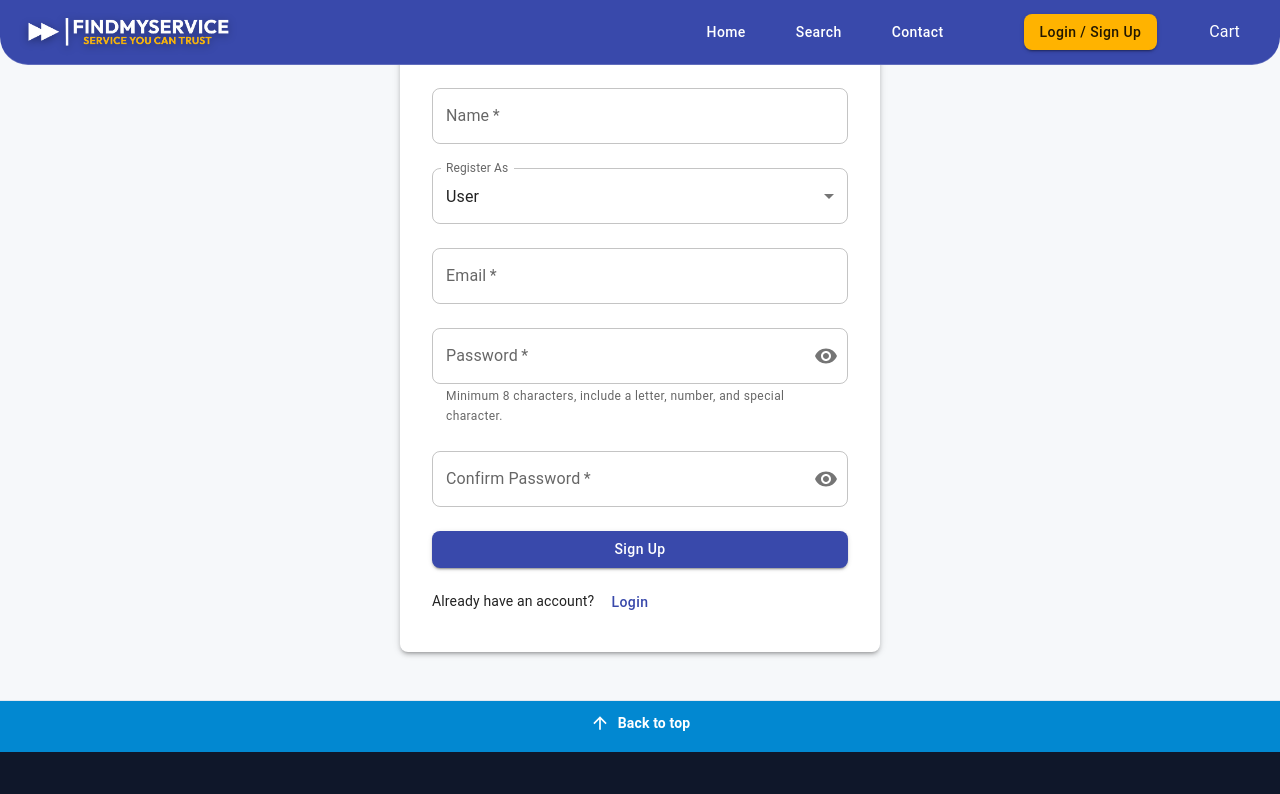
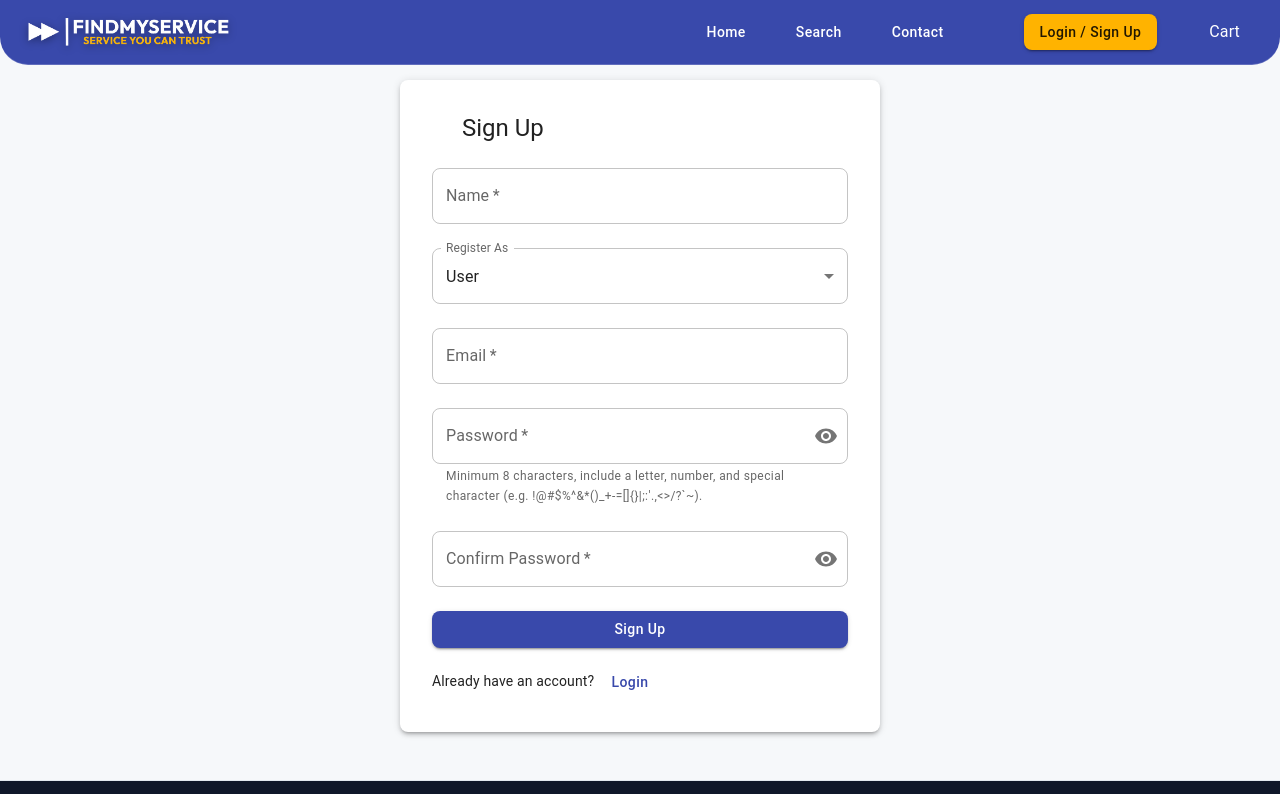
Before and after one commit to Diptodas123/findmyservice-client, a React (Vite) app: page /signup in a window 1280 px wide. Shown: the top 794 px of the page. Built offline with nearby package versions, Linux system fonts and the light colour scheme; some icons are missing.

Commit message:
Add toastmessage in login and signup and format repo

```diff
--- a/src/App.jsx
+++ b/src/App.jsx
@@ -1,9 +1,10 @@
 import { BrowserRouter, Route, Routes } from 'react-router-dom';
 import Header from './components/GlobalHeader/Header';
-import HomePage from './pages/HomePage';
+import HomePage from './pages/Home/HomePage.jsx';
 import GlobalFooter from './components/GlobalFooter/GlobalFooter';
-import Login from './pages/Login.jsx';
-import Signup from './pages/Signup.jsx';
+import BackToTop from './components/BackToTop/BackToTop';
+import Login from './pages/Login/Login.jsx';
+import Signup from './pages/Signup/Signup.jsx';
 
 
 function App() {
@@ -16,6 +17,7 @@ function App() {
         <Route path="/signup" element={<Signup />} />
       </Routes>
       <GlobalFooter />
+      <BackToTop />
     </BrowserRouter>
   );
 }
--- /dev/null
+++ b/src/components/BackToTop/BackToTop.jsx
@@ -0,0 +1,33 @@
+import React, { useEffect, useState } from 'react';
+import { Fab } from '@mui/material';
+import KeyboardArrowUpIcon from '@mui/icons-material/KeyboardArrowUp';
+
+export default function BackToTop() {
+    const [visible, setVisible] = useState(false);
+
+    useEffect(() => {
+        const onScroll = () => {
+            setVisible(window.scrollY > window.innerHeight);
+        };
+        window.addEventListener('scroll', onScroll, { passive: true });
+        onScroll();
+        return () => window.removeEventListener('scroll', onScroll);
+    }, []);
+
+    if (!visible) return null;
+
+    const handleClick = () => {
+        window.scrollTo({ top: 0, behavior: 'smooth' });
+    };
+
+    return (
+        <Fab
+            onClick={handleClick}
+            color="primary"
+            aria-label="back to top"
+            sx={{ position: 'fixed', right: 16, bottom: 24, zIndex: 1400 }}
+        >
+            <KeyboardArrowUpIcon />
+        </Fab>
+    );
+}
--- a/src/components/GlobalFooter/GlobalFooter.jsx
+++ b/src/components/GlobalFooter/GlobalFooter.jsx
@@ -1,7 +1,5 @@
-
 import "./GlobalFooter.css";
 import {
-    ArrowUpward,
     ContactEmergency,
     Email,
     Facebook,
@@ -33,10 +31,6 @@ const GlobalFooter = () => {
     const footerTextPrimary = isLight ? 'common.white' : 'text.primary';
     const footerTextSecondary = isLight ? 'grey.300' : 'text.secondary';
 
-    const backToTop = () => {
-        window.scrollTo({ top: 0, behavior: 'smooth' });
-    }
-
     return (
         <Box
             component="footer"
@@ -46,29 +40,6 @@ const GlobalFooter = () => {
                 borderTop: `1px solid ${theme.palette.divider}`,
                 mt: 6
             }}>
-            <Box
-                sx={{
-                    cursor: 'pointer',
-                    textAlign: 'center',
-                    py: 1.5,
-                    bgcolor: isLight ? 'info.main' : 'secondary.main',
-                    '&:hover': { opacity: 0.95 }
-                }}
-                onClick={backToTop}
-            >
-                <Typography
-                    variant="body2"
-                    sx={{
-                        display: 'inline-flex',
-                        alignItems: 'center',
-                        gap: 1,
-                        color: isLight ? 'common.white' : 'secondary.contrastText',
-                        fontWeight: 600
-                    }}>
-                    <ArrowUpward fontSize="small" /> Back to top
-                </Typography>
-            </Box>
-
             <Box sx={{ maxWidth: 1100, mx: 'auto', px: 3, py: 5 }}>
                 <Grid container spacing={4}>
                     <Grid item xs={12} md={4}>
--- a/src/index.css
+++ b/src/index.css
@@ -11,3 +11,21 @@ code {
   font-family: source-code-pro, Menlo, Monaco, Consolas, 'Courier New',
     monospace;
 }
+
+/* Hide vertical scrollbar but keep scrolling functional */
+/* WebKit browsers (Chrome, Safari, Edge) */
+::-webkit-scrollbar {
+  width: 0px;
+  height: 0px;
+}
+
+/* Firefox */
+html {
+  scrollbar-width: none; /* hide scrollbar */
+  -ms-overflow-style: none; /* IE and Edge */
+}
+
+/* Ensure scrollable elements keep pointer events */
+body, #root {
+  -webkit-overflow-scrolling: touch;
+}
--- a/src/pages/Login.jsx
+++ b/src/pages/Login/Login.jsx
@@ -1,8 +1,9 @@
-import { useState } from 'react';
+import React, { useState, useEffect } from 'react';
 import { Box, Button, TextField, Typography, Paper, IconButton, InputAdornment, CircularProgress, FormControl, InputLabel, Select, MenuItem } from '@mui/material';
 import { Visibility, VisibilityOff } from '@mui/icons-material';
 import { useNavigate } from 'react-router-dom';
 import PermIdentityIcon from '@mui/icons-material/PermIdentity';
+import toastMessage from '../../utils/toastMessage';
 
 export default function Login() {
   const [userData, setUserData] = useState({
@@ -20,6 +21,12 @@ export default function Login() {
   const validateEmail = (email) => {
     return /^[^\s@]+@[^\s@]+\.[^\s@]+$/.test(email);
   };
+
+  useEffect(() => {
+    if (error) {
+      toastMessage({ msg: error, type: 'error' });
+    }
+  }, [error]);
 
   const handleSubmit = async (e) => {
     e.preventDefault();
@@ -55,7 +62,10 @@ export default function Login() {
       setLoading(false);
       if (response.ok && data.token) {
         localStorage.setItem('token', data.token);
-        navigate('/');
+        toastMessage({ msg: 'Login successful! Redirecting...', type: 'success' });
+        setTimeout(() => {
+          navigate('/');
+        }, 4000);
       } else {
         setError(data.error || 'Invalid credentials');
       }
@@ -120,7 +130,6 @@ export default function Login() {
               )
             }}
           />
-          {error && <Typography color="error" variant="body2" sx={{ mb: 1 }}>{error}</Typography>}
           <Button type="submit" variant="contained" color="primary" fullWidth sx={{ mt: 2 }} disabled={loading}>
             {loading ? <CircularProgress size={24} color="inherit" /> : 'Login'}
           </Button>
--- a/src/pages/Signup.jsx
+++ b/src/pages/Signup/Signup.jsx
@@ -1,4 +1,4 @@
-import { useState } from 'react';
+import { useEffect, useState } from 'react';
 import {
   Box,
   Button,
@@ -16,6 +16,7 @@ import {
 import { Visibility, VisibilityOff } from '@mui/icons-material';
 import { useNavigate } from 'react-router-dom';
 import HowToRegIcon from '@mui/icons-material/HowToReg';
+import toastMessage from '../../utils/toastMessage';
 
 export default function Signup() {
   const [userData, setUserData] = useState({
@@ -33,6 +34,12 @@ export default function Signup() {
   const [showConfirmPassword, setShowConfirmPassword] = useState(false);
   const [loading, setLoading] = useState(false);
   const navigate = useNavigate();
+
+  useEffect(() => {
+    if (error) {
+      toastMessage({ msg: error, type: 'error' });
+    }
+  }, [error]);
 
   const validateEmail = (email) => {
     return /^[^\s@]+@[^\s@]+\.[^\s@]+$/.test(email);
@@ -91,7 +98,10 @@ export default function Signup() {
       const data = await response.json();
       setLoading(false);
       if (response.ok && data.message) {
-        navigate("/login");
+        toastMessage({ msg: 'Registration successful! Redirecting to login...', type: 'success' });
+        setTimeout(() => {
+          navigate("/login");
+        }, 4000);
       } else {
         setError(data.error || "Registration failed");
       }
@@ -102,7 +112,7 @@ export default function Signup() {
   };
 
   return (
-    <Box sx={{ display: 'flex', justifyContent: 'center', alignItems: 'center', minHeight: '80vh' }}>
+    <Box sx={{ display: 'flex', justifyContent: 'center', alignItems: 'center', minHeight: '80vh', mt: 10 }}>
       <Paper elevation={3} sx={{ p: 4, width: '100%', maxWidth: 480, boxSizing: 'border-box' }}>
         <Typography variant="h5" gutterBottom><HowToRegIcon fontSize='large' /> Sign Up</Typography>
         <form onSubmit={handleSubmit}>
@@ -112,7 +122,7 @@ export default function Signup() {
             fullWidth
             margin="normal"
             value={userData.name}
-            onChange={(e)=> onChange({target: {name: 'name', value: e.target.value}})}
+            onChange={(e) => onChange({ target: { name: 'name', value: e.target.value } })}
             required
             autoComplete="name"
           />
@@ -123,7 +133,7 @@ export default function Signup() {
               id="role"
               value={userData.role}
               label="Register As"
-              onChange={(e) => onChange({target: {name: 'role', value: e.target.value}})}
+              onChange={(e) => onChange({ target: { name: 'role', value: e.target.value } })}
             >
               <MenuItem value="USER">User</MenuItem>
               <MenuItem value="PROVIDER">Provider</MenuItem>
@@ -135,7 +145,7 @@ export default function Signup() {
             fullWidth
             margin="normal"
             value={userData.email}
-            onChange={(e) => onChange({target: {name: 'email', value: e.target.value}})}
+            onChange={(e) => onChange({ target: { name: 'email', value: e.target.value } })}
             required
             error={!!emailError}
             helperText={emailError}
@@ -147,10 +157,10 @@ export default function Signup() {
             fullWidth
             margin="normal"
             value={userData.password}
-            onChange={(e) => onChange({target: {name: 'password', value: e.target.value}})}
+            onChange={(e) => onChange({ target: { name: 'password', value: e.target.value } })}
             required
             error={!!passwordError}
-            helperText={passwordError || 'Minimum 8 characters, include a letter, number, and special character.'}
+            helperText={passwordError || "Minimum 8 characters, include a letter, number, and special character (e.g. !@#$%^&*()_+-=[]{}|;:'.,<>/?`~)."}
             autoComplete="new-password"
             InputProps={{
               endAdornment: (
@@ -172,7 +182,7 @@ export default function Signup() {
             fullWidth
             margin="normal"
             value={userData.confirmPassword}
-            onChange={(e) => onChange({target: {name: 'confirmPassword', value: e.target.value}})}
+            onChange={(e) => onChange({ target: { name: 'confirmPassword', value: e.target.value } })}
             required
             error={!!confirmPasswordError}
             helperText={confirmPasswordError}
@@ -191,11 +201,6 @@ export default function Signup() {
               )
             }}
           />
-          {error && (
-            <Typography color="error" variant="body2" sx={{ mb: 1, ml: 1 }}>
-              {error}
-            </Typography>
-          )}
           <Button type="submit" variant="contained" color="primary" fullWidth sx={{ mt: 2 }} disabled={loading}>
             {loading ? <CircularProgress size={24} color="inherit" /> : 'Sign Up'}
           </Button>
```
Also changed, not shown: src/pages/Home/HomePage.jsx (renamed from src/pages/HomePage.jsx, +6 -6 lines), src/pages/Home/HomePage.css (renamed from src/pages/HomePage.css).
